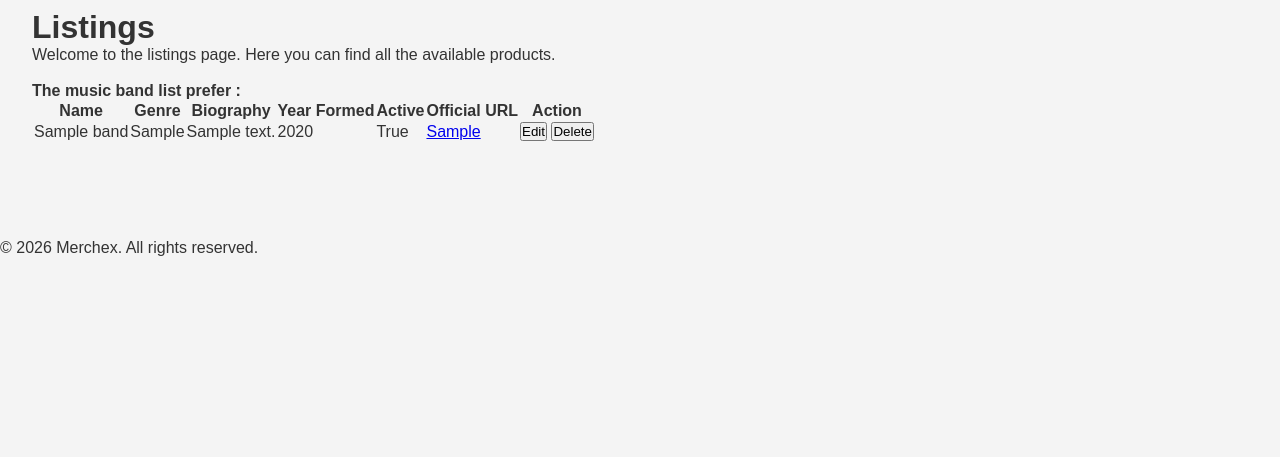
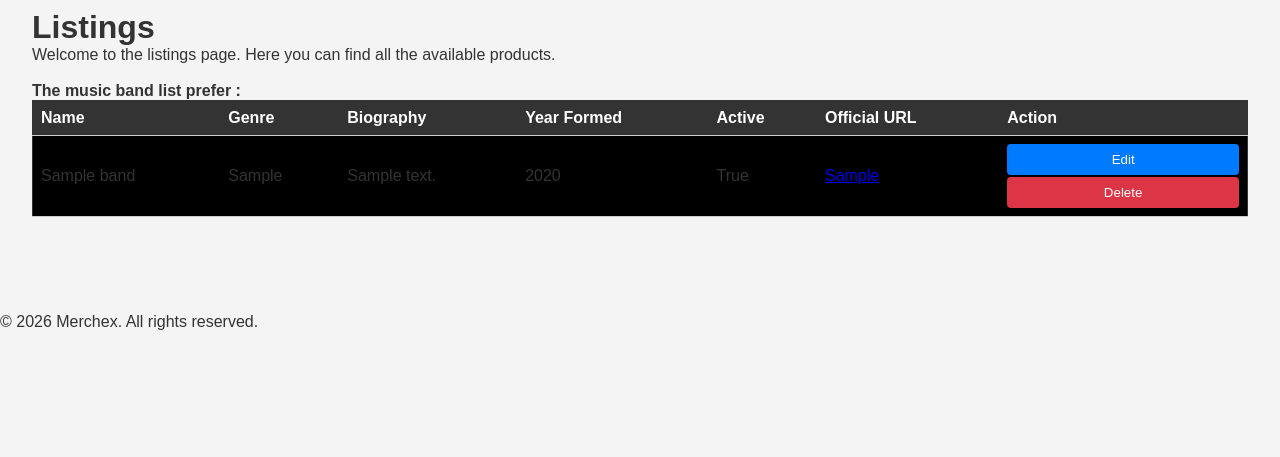
Before and after one commit to Musafiri88/My_Django_Web_app, a Django app: page /listings/ in a window 1280 px wide. Shown: the part 87-544 px from the top of the page. Run offline with Django 5.2, Linux system fonts and the light colour scheme; tables that the repository leaves empty hold one stand-in row (values such as "Sample post").

Commit message:
updates merchex/listings/static/css/style.css add Band list table style from listings.html

```diff
--- a/merchex/listings/static/css/style.css
+++ b/merchex/listings/static/css/style.css
@@ -87,3 +87,49 @@ main {
     padding: 2rem;
     margin: 4rem auto;
 }
+
+
+/* style for listings table container */
+table{
+    width: 100%;
+    min-height: 100%;
+    border-collapse: collapse;
+    border: #333 solid 1px;
+}
+
+th {
+    background-color: #333;
+    color: #fff;
+}
+
+.tr_body{
+    background-color: black;
+}
+
+.tr_body:hover {
+    cursor: pointer;
+    background-color: rgba(0, 0, 0, 0.135);
+}
+
+th,
+td {
+    padding: 0.5rem;
+    text-align: left;
+    border-bottom: 1px solid #ccc;
+}
+
+/* Style for delete and edit Btn from listings.html */
+button {
+    width: 100%;
+    background-color: #007bff;
+    color: #fff;
+    border: none;
+    padding: 0.5rem 1rem;
+    cursor: pointer;
+    border-radius: 4px;
+}
+
+button:nth-child(2) {
+    background-color: #dc3545;
+    margin-top: 2px;
+}
```
